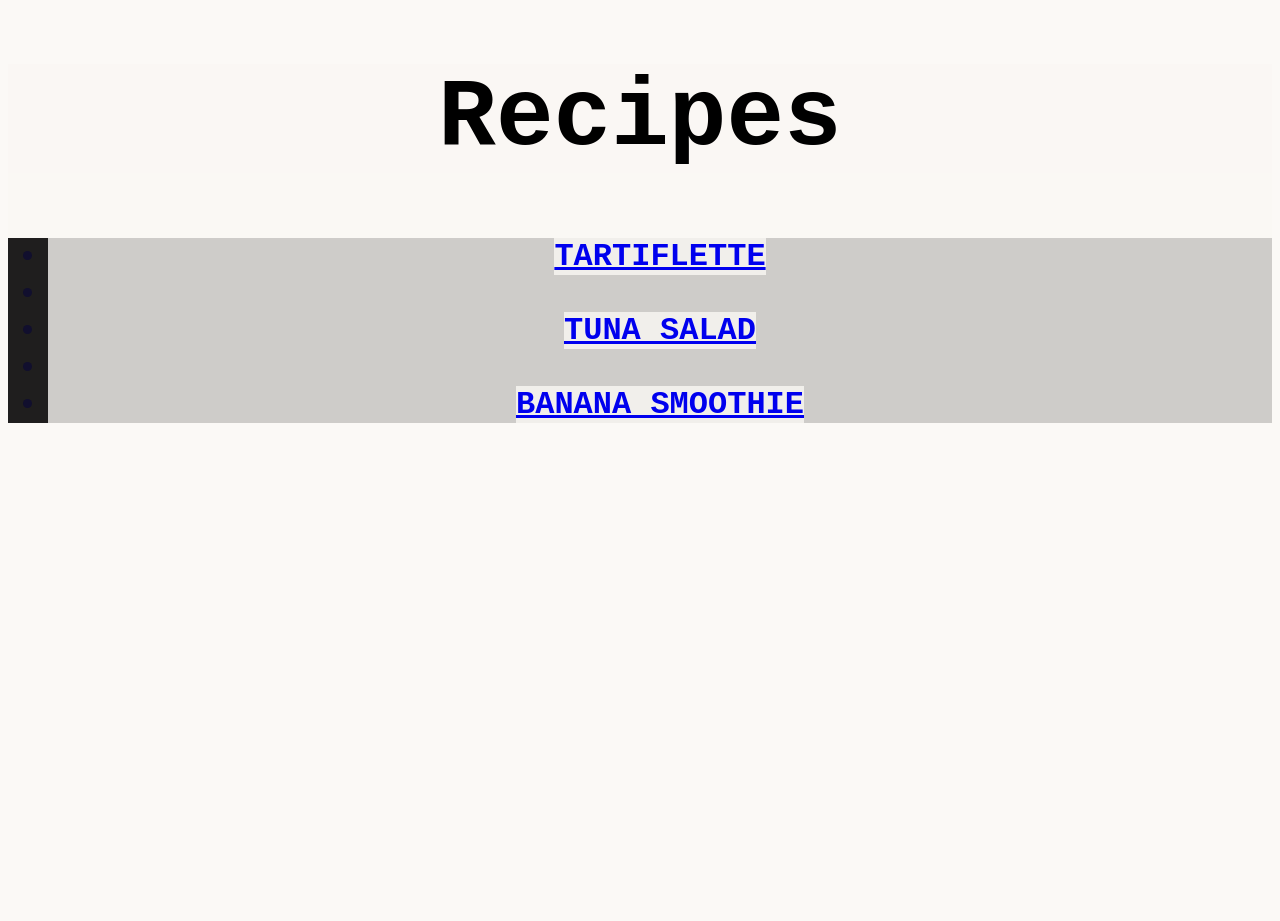
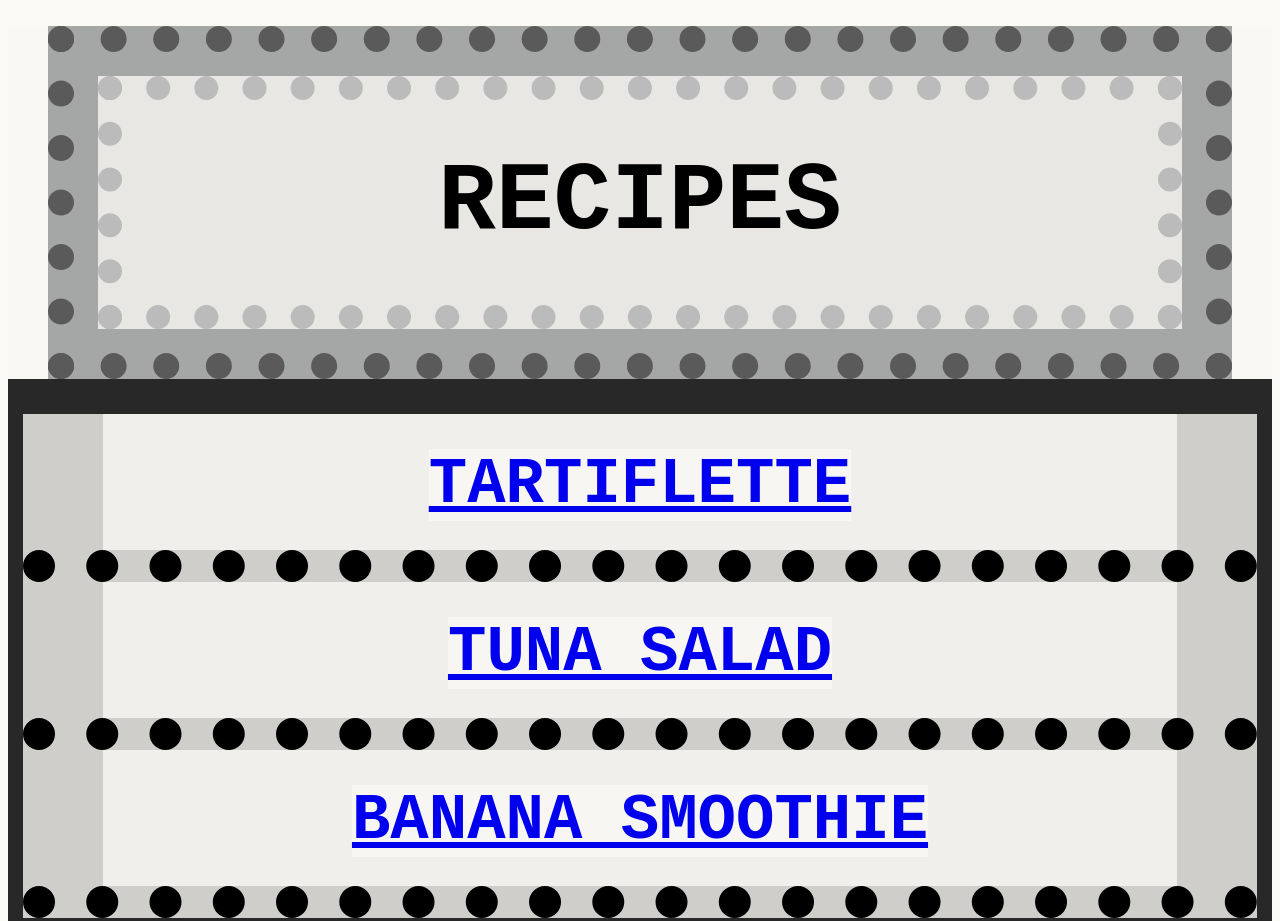
Before and after one commit to BCAUSY/odin-recipes, a plain HTML site: page index.html in a window 1280 px wide. Shown: the top 921 px of the page. Before the commit the page ends 800 px from the top, so only its background shows below. Drawn offline with Linux system fonts and the light colour scheme.

Commit message:
home page boxed woth css

```diff
--- a/index.html
+++ b/index.html
@@ -7,13 +7,13 @@
     <link rel="stylesheet" href="style.css">
 </head>
 <body>
-    <h1> Recipes </h1>
-    <P><ul>
-    <li class="link"><A href="recipes/TARTIFLETTE.html">TARTIFLETTE</A></li>
-    <li></li>
-    <li class="link"><A href="recipes/Tuna_salad.html">TUNA SALAD</A></li>
-    <li></li>
-    <li class="link"><A href="recipes/BANANA_SMOOTHIE.html">BANANA SMOOTHIE</A></li>
-</ul></P>
+    <div class="headline"><h1> Recipes </h1></div>
+   <div class="ciao"<ul>
+   <div class="button"><li class="link"><A href="recipes/TARTIFLETTE.html">TARTIFLETTE</A></li></div>
+
+   <div class="button"><li class="link"><A href="recipes/Tuna_salad.html">TUNA SALAD</A></li></div>
+
+    <div class="button"><li class="link"><A href="recipes/BANANA_SMOOTHIE.html">BANANA SMOOTHIE</A></li></div>
+</ul></div>
 </body>
 </html>
--- a/style.css
+++ b/style.css
@@ -1,22 +1,49 @@
 * {
     background-color: rgb(251, 248, 244, 0.8);
-    font-family:monospace
-}
-h1 {
-    text-align: center;
-    font-size:  72pt;
+    font-family:monospace;
 }
 
-ul {
-    background-color: rgb(31, 30, 30);
-    font-size: 24pt;
-    color: rgb(17, 15, 46);
+.headline {
+    background-color: rgb(165, 167, 167);
+    margin: 2em 40px;
+
+    border: 2em dotted rgb(90, 90, 90);
+}
+
+h1 {
+    font-size: 72pt;
+    padding: 0.5em;
     text-align: center;
+    text-transform: uppercase;
+    display: block;
+    margin: 0.25em;
+    border: 0.25em dotted rgb(187, 187, 187);
 
 
 }
 
+.ciao {
+    background-color: rgb(41, 40, 40);
+    padding: 35px 15px 350px 15px;
+    margin-top: -2em;
+}
 .link {
-    font-weight: bold;
+text-align: center;
+display: block;
+font-size: 48pt;
+padding:0.45em;
+padding-top: 0.55em;
+font-weight: bold;
+
+
+
 
 }
+.button {
+    display: block;
+    margin: 0px auto;
+    padding-left: 80px;
+    padding-right: 80px;
+    border-bottom: 2.5em dotted black;
+    background-color: rgb(251, 248, 244, 0.8);
+}
```
